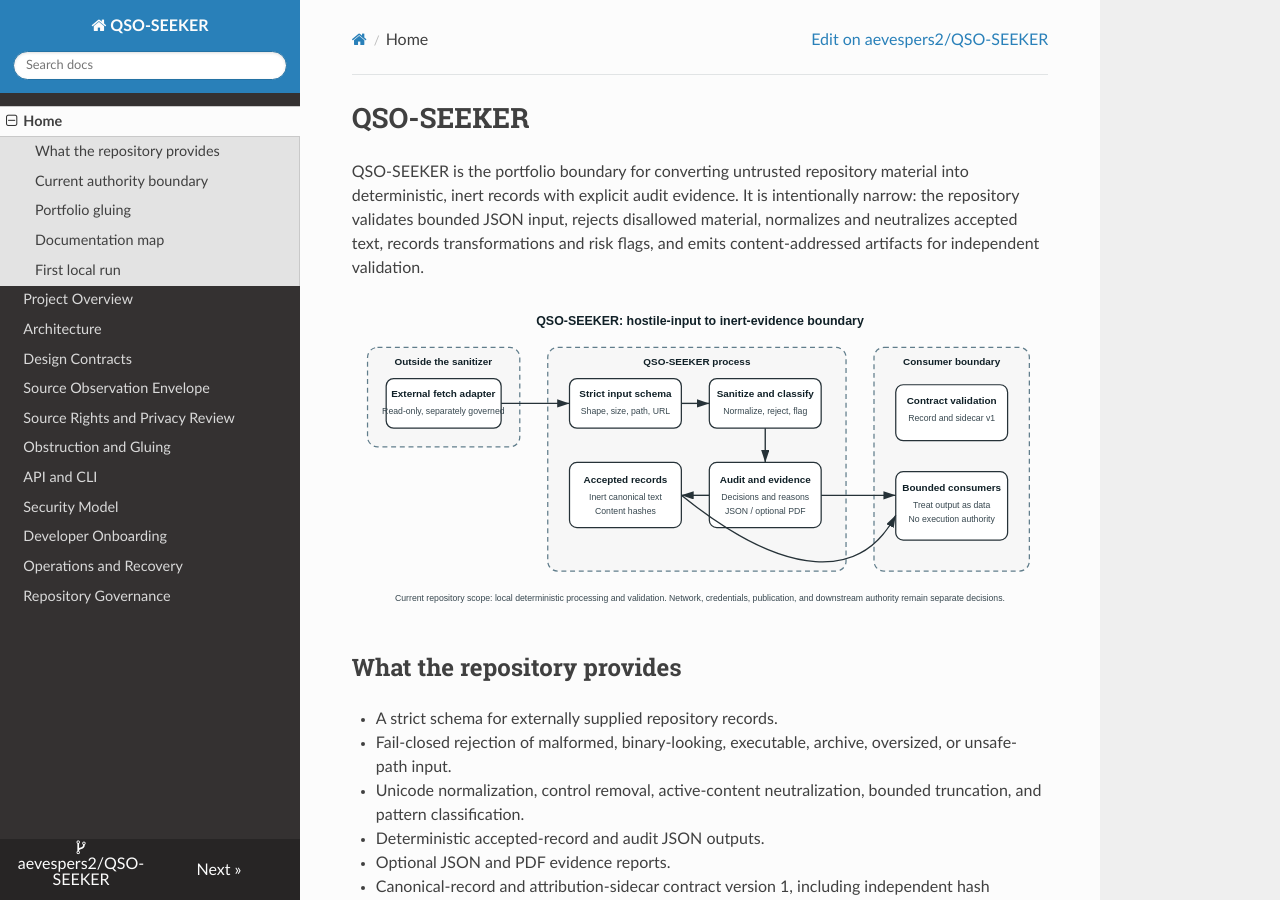
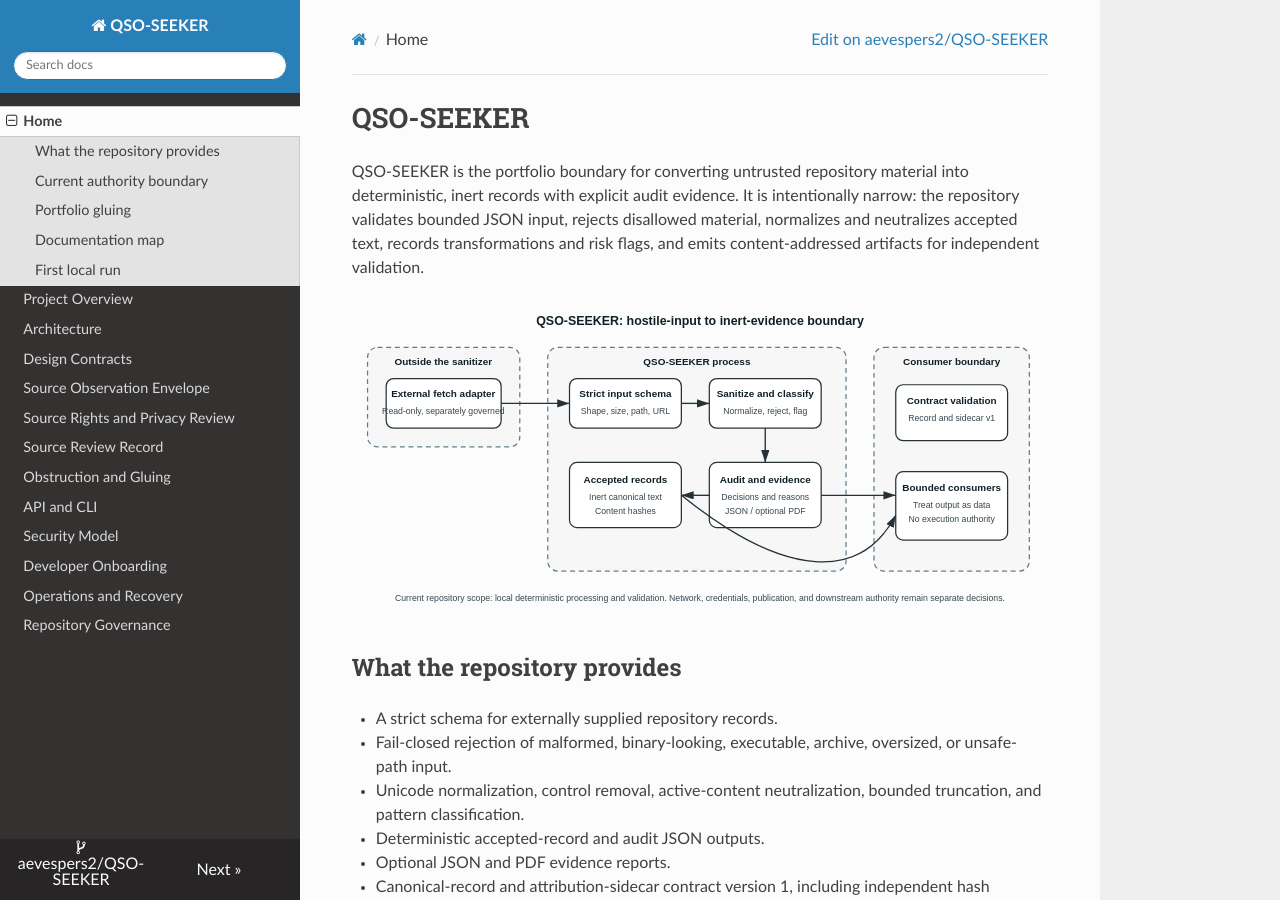
Before and after one commit to aevespers2/QSO-SEEKER, an MkDocs documentation site: the page built from docs/index.md, in a window 1280 px wide and 900 px high. Built offline with MkDocs 1.6.1, drawn with Linux system fonts in a browser that asks for light colours; nearby versions of some CDN libraries.

Commit message:
docs: expose source review record in Pages navigation

```diff
--- a/mkdocs.yml
+++ b/mkdocs.yml
@@ -14,6 +14,7 @@ nav:
   - Design Contracts: design-contracts.md
   - Source Observation Envelope: source-observation-envelope.md
   - Source Rights and Privacy Review: source-rights-and-privacy-review.md
+  - Source Review Record: source-review-record.md
   - Obstruction and Gluing: obstruction-and-gluing.md
   - API and CLI: api-and-cli.md
   - Security Model: security.md
```
